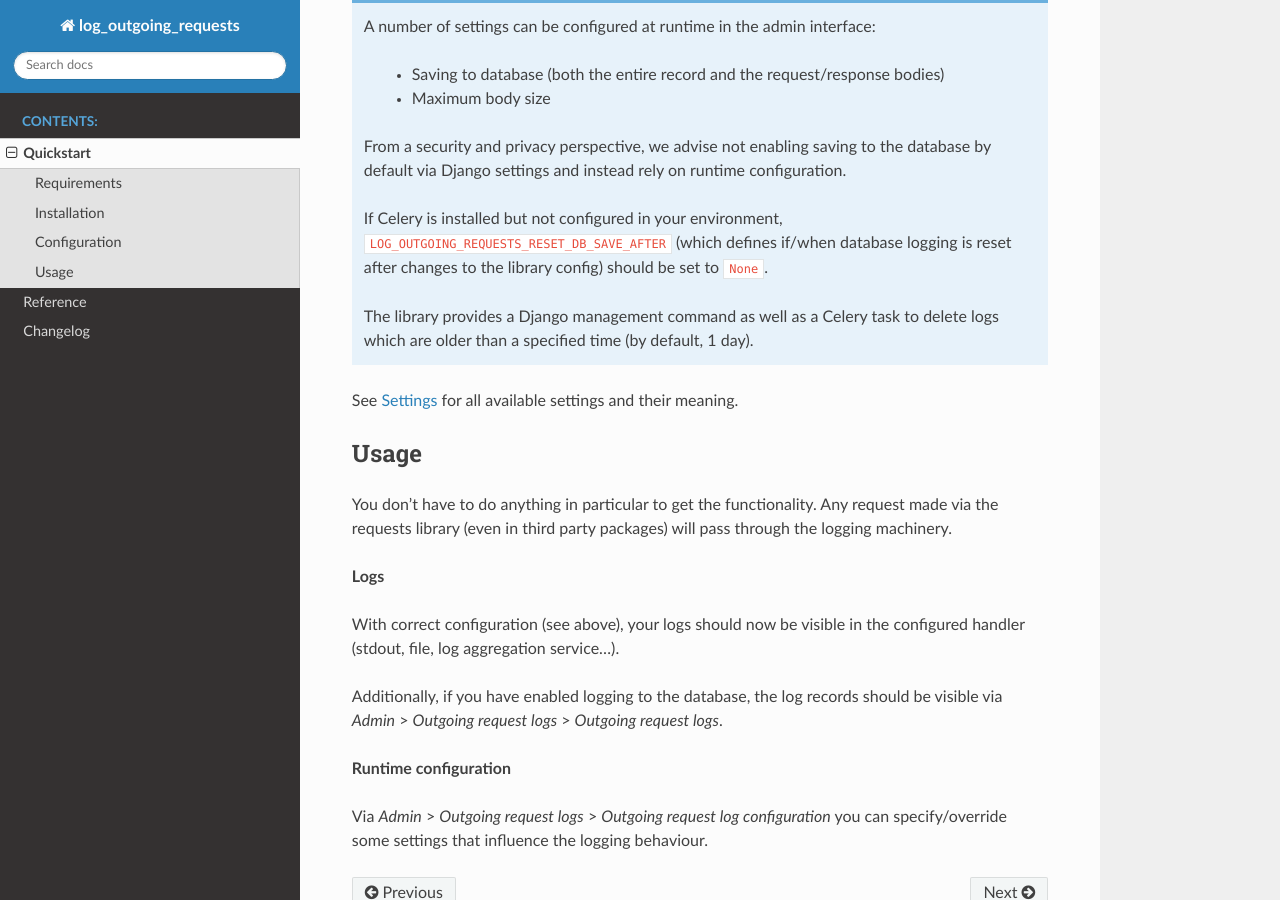
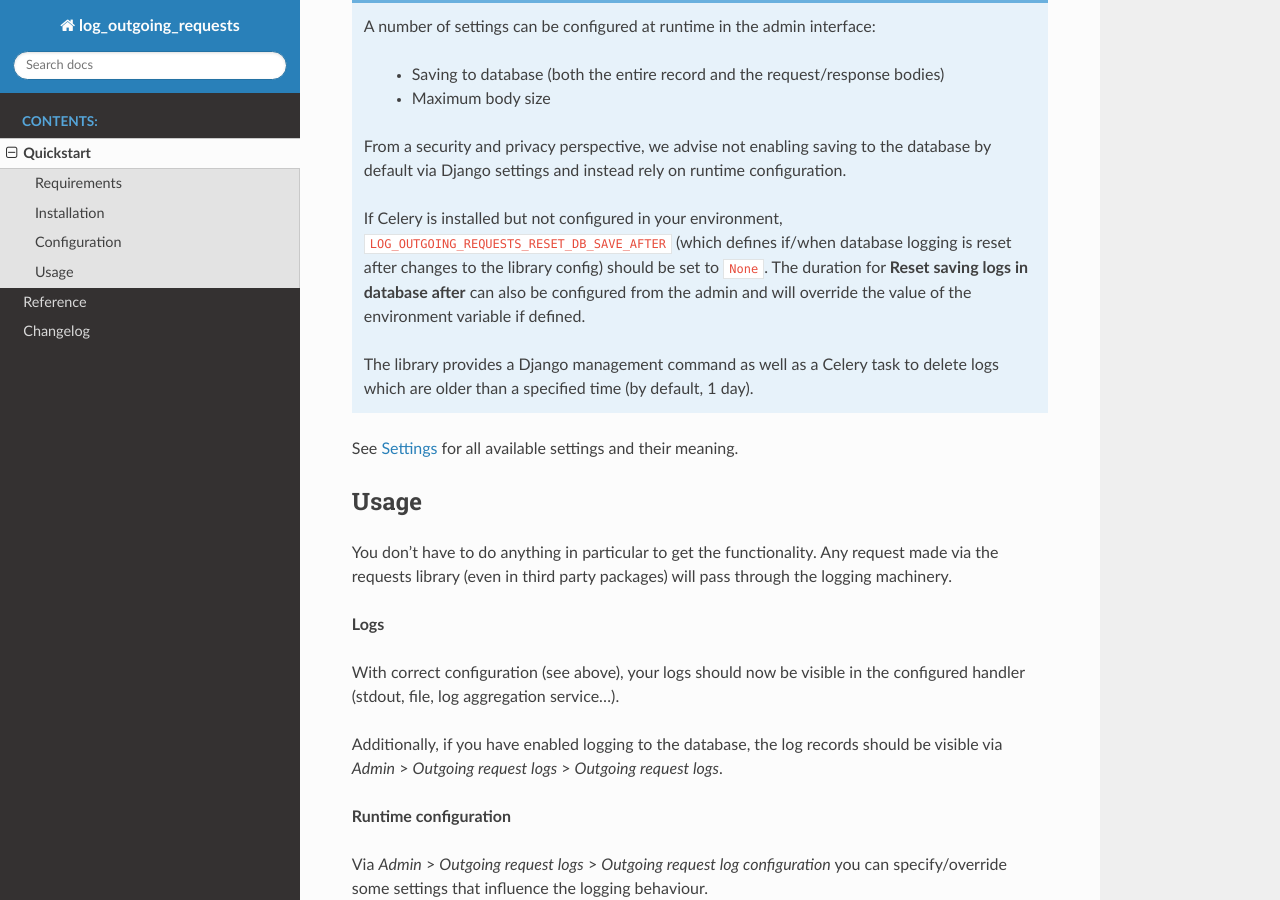
Before and after one commit to maykinmedia/django-log-outgoing-requests, a Sphinx documentation site: the page built from docs/quickstart.rst, in a window 1280 px wide and 900 px high, scrolled down 1693 px. Built offline with Sphinx 7.4.7 and the Read the Docs theme 2.0.0, drawn with Linux system fonts in a browser that asks for light colours.

Commit message:
:memo: [#33] Update docs

```diff
--- a/docs/quickstart.rst
+++ b/docs/quickstart.rst
@@ -99,7 +99,8 @@ you likely want to apply the following non-default settings:
 
     If Celery is installed but not configured in your environment, ``LOG_OUTGOING_REQUESTS_RESET_DB_SAVE_AFTER``
     (which defines if/when database logging is reset after changes to the library config) should
-    be set to ``None``.
+    be set to ``None``. The duration for **Reset saving logs in database after** can also be
+    configured from the admin and will override the value of the environment variable if defined.
 
     The library provides a Django management command as well as a Celery task to delete
     logs which are older than a specified time (by default, 1 day).
```
